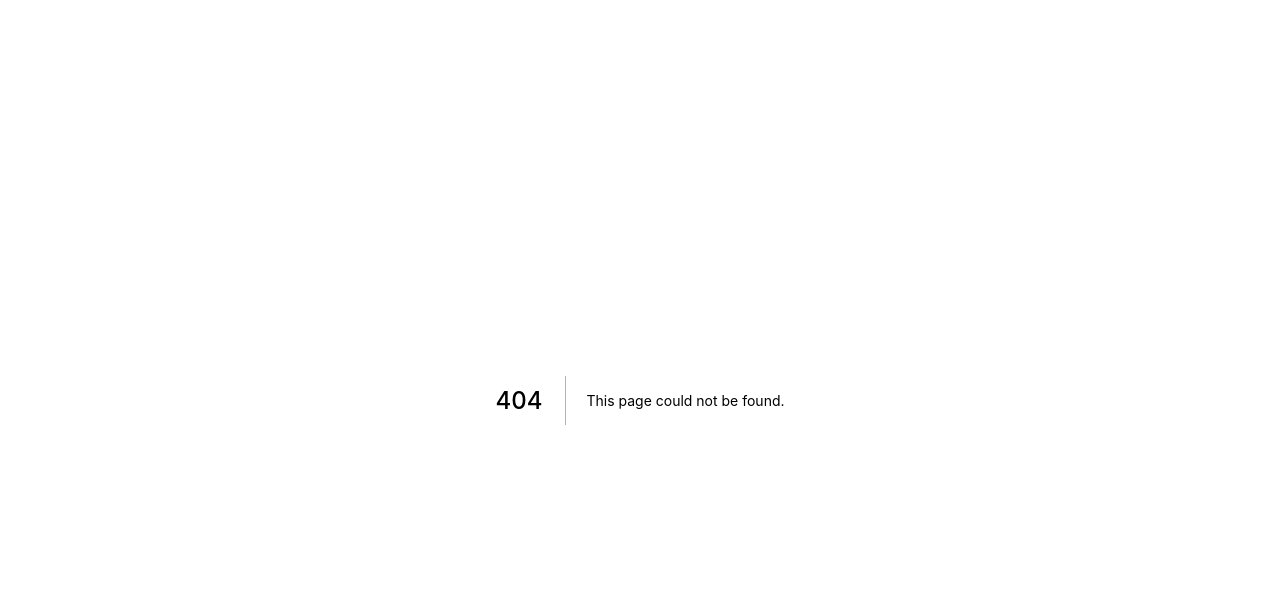
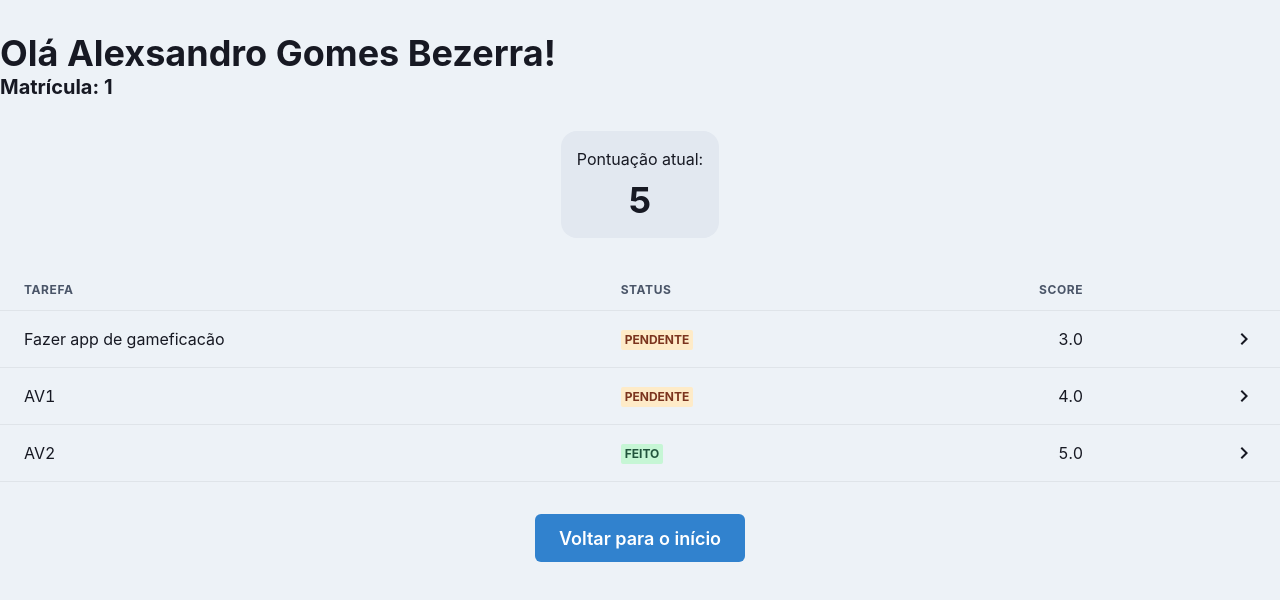
Before and after one commit to AlexsandroBezerra/college-web, a Next.js app: page /score/1 in a window 1280 px wide. Before the commit this address had no page. Shown: the top 600 px of the page. Built offline with nearby package versions, Linux system fonts and the light colour scheme.

Commit message:
feat: add student score page

```diff
--- /dev/null
+++ b/src/components/Main.tsx
@@ -0,0 +1,14 @@
+import { ReactNode } from "react";
+import { Box } from "@chakra-ui/react";
+
+type MainContainerProps = {
+  children?: ReactNode;
+};
+
+export function MainContainer({ children }: MainContainerProps) {
+  return (
+    <Box mx="auto" py="2rem" maxW="container.xl">
+      {children}
+    </Box>
+  );
+}
--- a/src/pages/index.tsx
+++ b/src/pages/index.tsx
@@ -1,7 +1,7 @@
 import { FormEvent } from "react";
 import {
   Button,
-  Flex,
+  Center,
   Stack,
   Input,
   InputGroup,
@@ -23,7 +23,7 @@ export default function Home() {
         <title>Login</title>
       </Head>
 
-      <Flex align="center" justify="center" height="100vh" direction="column">
+      <Center height="100vh" flexDirection="column">
         <Stack spacing={3} as="form" onSubmit={handleSignIn}>
           <InputGroup size="lg">
             <InputLeftElement pointerEvents="none">
@@ -49,7 +49,7 @@ export default function Home() {
             Entrar como professor <ArrowForwardIcon mx="2px" />
           </Link>
         </NextLink>
-      </Flex>
+      </Center>
     </>
   );
 }
--- a/src/pages/professor.tsx
+++ b/src/pages/professor.tsx
@@ -1,7 +1,7 @@
 import { FormEvent, useState } from "react";
 import {
   Button,
-  Flex,
+  Center,
   Stack,
   IconButton,
   Input,
@@ -37,7 +37,7 @@ export default function Professor() {
         <title>Login | Professor</title>
       </Head>
 
-      <Flex align="center" justify="center" height="100vh" direction="column">
+      <Center height="100vh" flexDirection="column">
         <Stack spacing={3} as="form" onSubmit={handleSignIn}>
           <InputGroup size="lg">
             <InputLeftElement pointerEvents="none">
@@ -86,7 +86,7 @@ export default function Professor() {
             <ArrowBackIcon mx="2px" /> Voltar para aluno
           </Link>
         </NextLink>
-      </Flex>
+      </Center>
     </>
   );
 }
--- /dev/null
+++ b/src/pages/score/[registration].tsx
@@ -0,0 +1,104 @@
+import {
+  Box,
+  Button,
+  Flex,
+  Heading,
+  Table,
+  Tbody,
+  Thead,
+  Tr,
+  Th,
+  Td,
+  Badge,
+  Text,
+} from "@chakra-ui/react";
+import { useRouter } from "next/router";
+import Head from "next/head";
+
+import { MainContainer } from "../../components/Main";
+import { ChevronRightIcon } from "@chakra-ui/icons";
+
+export default function Score() {
+  const { query, push } = useRouter();
+
+  function handleBackToLogin() {
+    push("/");
+  }
+
+  return (
+    <>
+      <Head>
+        <title>Score</title>
+      </Head>
+
+      <MainContainer>
+        <Heading>Olá Alexsandro Gomes Bezerra!</Heading>
+        <Heading as="h3" fontSize="xl">
+          Matrícula: {query.registration}
+        </Heading>
+
+        <Flex justify="center">
+          <Box
+            my={8}
+            textAlign="center"
+            bg="gray.200"
+            p="4"
+            borderRadius="1rem"
+          >
+            <Text>Pontuação atual:</Text>
+            <Heading mt="2">5</Heading>
+          </Box>
+        </Flex>
+
+        <Table variant="simple" colorScheme="blackAlpha">
+          <Thead>
+            <Tr>
+              <Th>Tarefa</Th>
+              <Th>Status</Th>
+              <Th isNumeric>Score</Th>
+              <Th />
+            </Tr>
+          </Thead>
+          <Tbody>
+            <Tr transition="0.2s" cursor="pointer" _hover={{ bg: "gray.200" }}>
+              <Td>Fazer app de gameficacão</Td>
+              <Td>
+                <Badge colorScheme="orange">Pendente</Badge>
+              </Td>
+              <Td isNumeric>3.0</Td>
+              <Td isNumeric>
+                <ChevronRightIcon w={6} h={6} />
+              </Td>
+            </Tr>
+            <Tr transition="0.2s" cursor="pointer" _hover={{ bg: "gray.200" }}>
+              <Td>AV1</Td>
+              <Td>
+                <Badge colorScheme="orange">Pendente</Badge>
+              </Td>
+              <Td isNumeric>4.0</Td>
+              <Td isNumeric>
+                <ChevronRightIcon w={6} h={6} />
+              </Td>
+            </Tr>
+            <Tr transition="0.2s" cursor="pointer" _hover={{ bg: "gray.200" }}>
+              <Td>AV2</Td>
+              <Td>
+                <Badge colorScheme="green">Feito</Badge>
+              </Td>
+              <Td isNumeric>5.0</Td>
+              <Td isNumeric>
+                <ChevronRightIcon w={6} h={6} />
+              </Td>
+            </Tr>
+          </Tbody>
+        </Table>
+
+        <Flex my="2rem" justify="center">
+          <Button size="lg" onClick={handleBackToLogin}>
+            Voltar para o início
+          </Button>
+        </Flex>
+      </MainContainer>
+    </>
+  );
+}
--- a/src/styles/theme.ts
+++ b/src/styles/theme.ts
@@ -6,7 +6,7 @@ export const theme = extendTheme(
     styles: {
       global: {
         body: {
-          bg: "gray.50",
+          bg: "gray.100",
           color: "gray.900",
         },
       },
```
